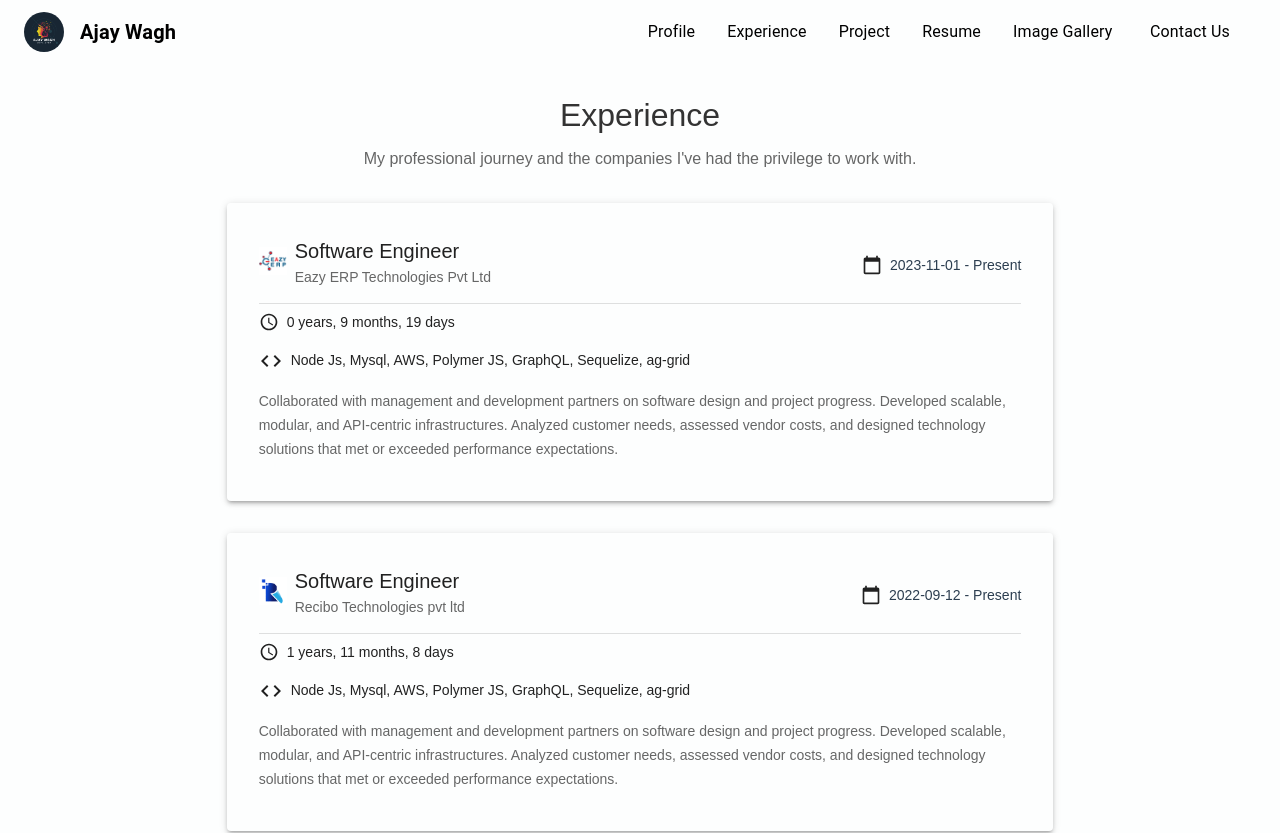
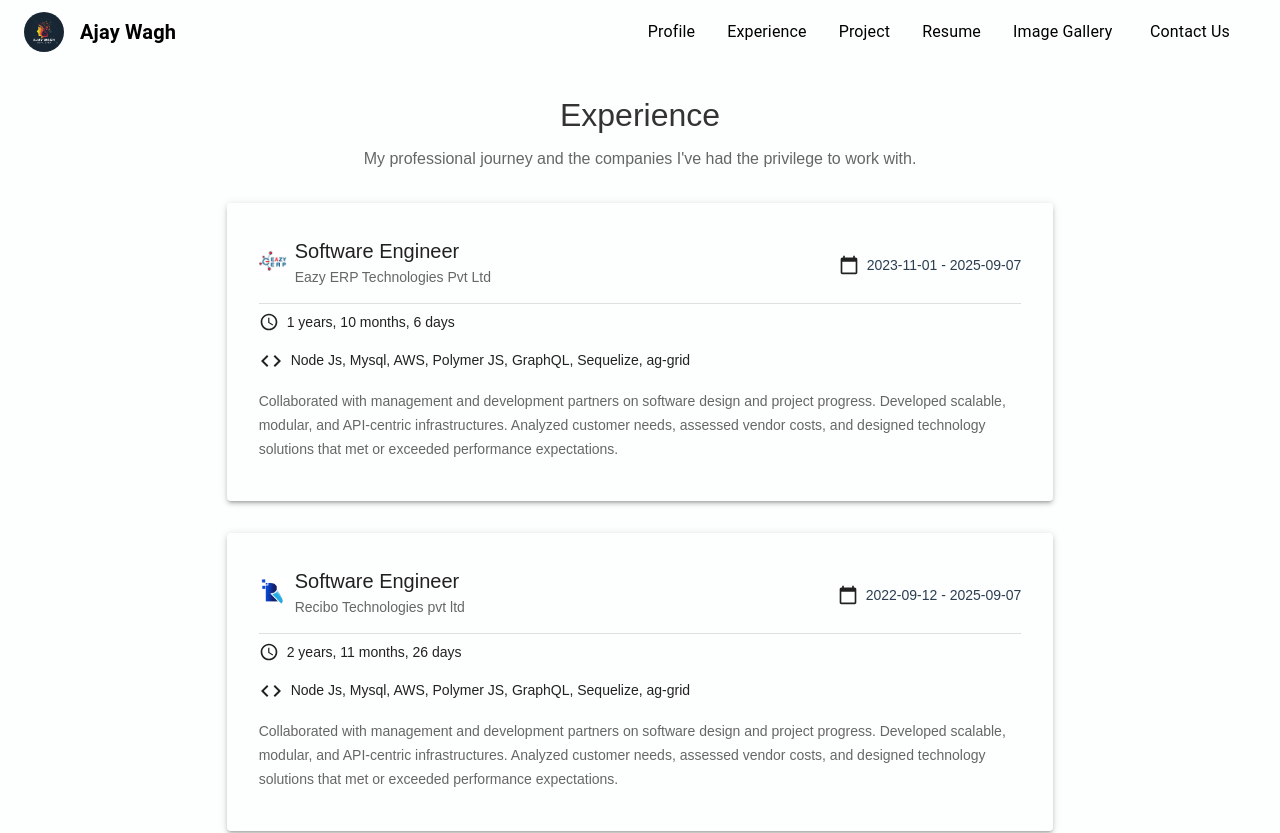
Before and after one commit to Ajaywagh2298/ajaywaghresume, a React (Create React App) app: page /exp in a window 1280 px wide. Shown: the top 833 px of the page. Built offline with nearby package versions, Linux system fonts and the light colour scheme.

Commit message:
Change end dates to '2025-09-07' for positions
Updated end dates for two positions in data.js.

```diff
--- a/src/data.js
+++ b/src/data.js
@@ -65,7 +65,7 @@ const experienceData = [
     companyName: "Eazy ERP Technologies Pvt Ltd",
     companyLogo: eazy,
     startDate: '2023-11-01',
-    endDate: 'Present',
+    endDate: '2025-09-07',
     skill: 'Node Js, Mysql, AWS, Polymer JS, GraphQL, Sequelize, ag-grid',
     details: "Collaborated with management and development partners on software design and project progress. Developed scalable, modular, and API-centric infrastructures. Analyzed customer needs, assessed vendor costs, and designed technology solutions that met or exceeded performance expectations."
   }, {
@@ -73,7 +73,7 @@ const experienceData = [
     companyName: "Recibo Technologies pvt ltd",
     companyLogo: recibo,
     startDate: '2022-09-12',
-    endDate: 'Present',
+    endDate: '2025-09-07',
     skill: 'Node Js, Mysql, AWS, Polymer JS, GraphQL, Sequelize, ag-grid',
     details: "Collaborated with management and development partners on software design and project progress. Developed scalable, modular, and API-centric infrastructures. Analyzed customer needs, assessed vendor costs, and designed technology solutions that met or exceeded performance expectations."
   }, {
```
